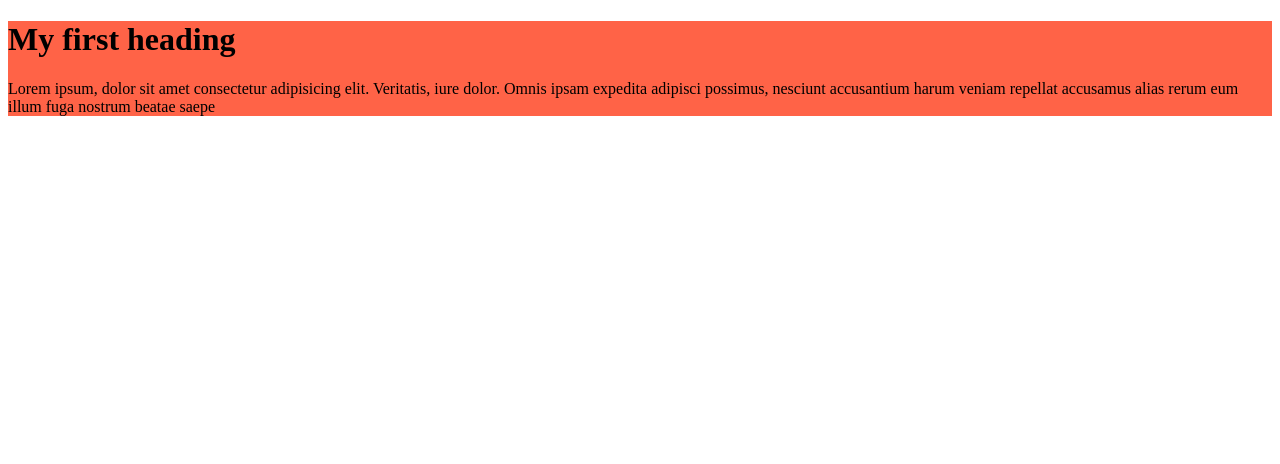
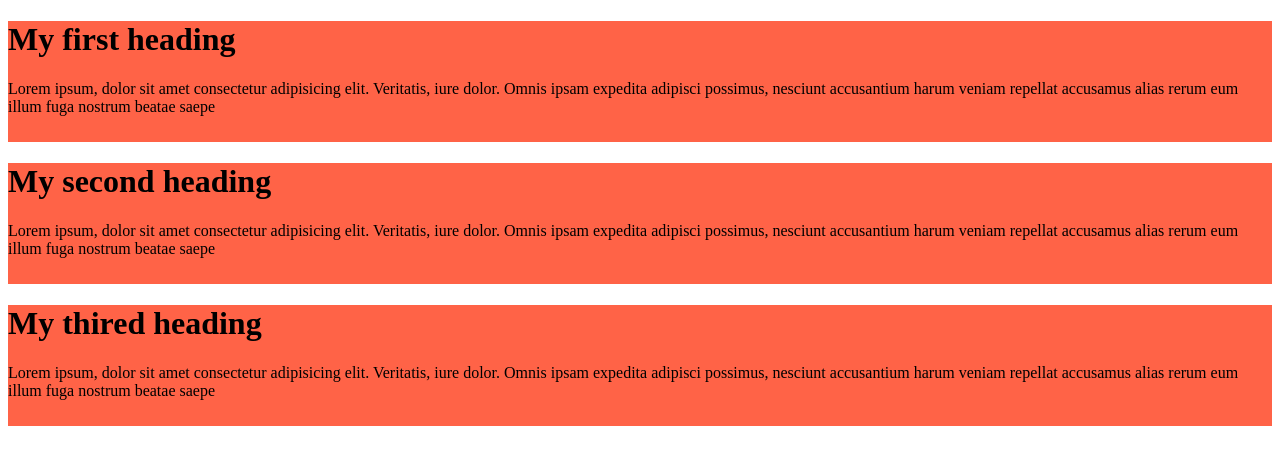
Before and after one commit to Anidsarder/styles, a plain HTML site: page index.html in a window 1280 px wide. Drawn offline with Linux system fonts and the light colour scheme.

Commit message:
my second commit

```diff
--- a/index.html
+++ b/index.html
@@ -12,5 +12,15 @@
         <p>Lorem ipsum, dolor sit amet consectetur adipisicing elit. Veritatis, iure dolor. Omnis ipsam expedita adipisci possimus, nesciunt accusantium harum veniam repellat accusamus alias rerum eum illum fuga nostrum beatae saepe</p>
 
     </div>
+    <div>
+        <h1>My second heading</h1>
+        <p>Lorem ipsum, dolor sit amet consectetur adipisicing elit. Veritatis, iure dolor. Omnis ipsam expedita adipisci possimus, nesciunt accusantium harum veniam repellat accusamus alias rerum eum illum fuga nostrum beatae saepe</p>
+
+    </div>
+    <div>
+        <h1>My thired heading</h1>
+        <p>Lorem ipsum, dolor sit amet consectetur adipisicing elit. Veritatis, iure dolor. Omnis ipsam expedita adipisci possimus, nesciunt accusantium harum veniam repellat accusamus alias rerum eum illum fuga nostrum beatae saepe</p>
+
+    </div>
 </body>
 </html>
--- a/style1.css
+++ b/style1.css
@@ -1,3 +1,4 @@
 div{
     background-color: tomato;
+    padding-bottom: 10px;
 }
```
